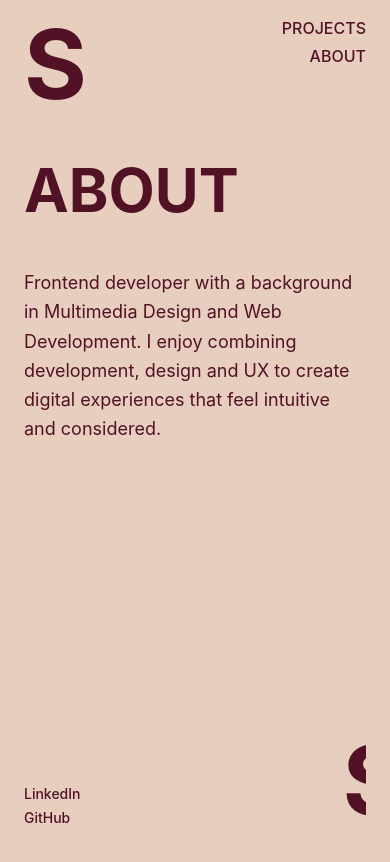
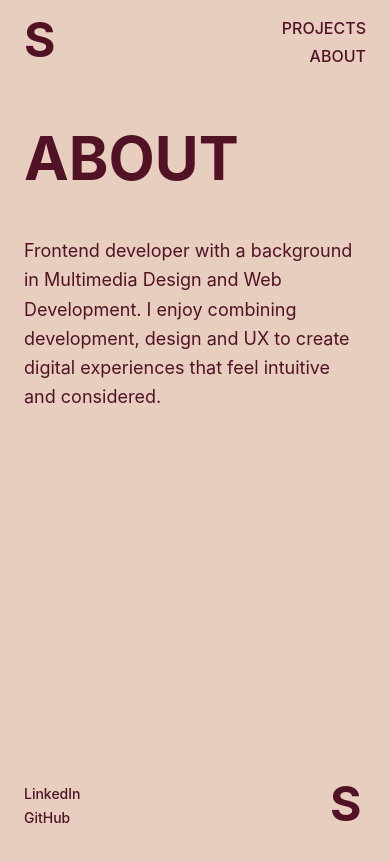
Before and after one commit to soph8111/sophiespang_portfolio, a React app: page /about in a window 390 px wide. Shown: the top 862 px of the page. Built offline with nearby package versions, Linux system fonts and the light colour scheme; the HTML template or start-up script is replaced by a standard one.

Commit message:
fix: adjust sizes for mobile

```diff
--- a/src/components/Footer.tsx
+++ b/src/components/Footer.tsx
@@ -22,7 +22,7 @@ function Footer({ collapsed, animateIn }: FooterProps) {
   }, []);
 
   return (
-    <footer className="fixed inset-x-0 bottom-0 z-50 flex items-end justify-between px-6 py-4">
+    <footer className="fixed inset-x-0 bottom-0 z-50 flex items-end justify-between px-6 py-4 bg-background md:bg-transparent">
       <div className="flex flex-col gap-1 text-sm font-medium">
         <a href="https://www.linkedin.com/in/sophie-feline-spang-kjeldsen/" target="_blank" rel="noreferrer" className="text-foreground">
           LinkedIn
@@ -41,7 +41,7 @@ function Footer({ collapsed, animateIn }: FooterProps) {
             x: collapsed ? distance : 0,
           }}
           transition={animateIn ? introTransition : pageTransition}
-          className="flex cursor-default text-8xl font-bold uppercase text-foreground"
+          className="flex cursor-default text-5xl md:text-8xl font-bold uppercase text-foreground"
         >
           <span ref={sRef}>S</span>
 
--- a/src/components/Header.tsx
+++ b/src/components/Header.tsx
@@ -9,8 +9,8 @@ interface HeaderProps {
 
 function Header({ collapsed, animateIn }: HeaderProps) {
   return (
-    <header className="fixed inset-x-0 top-0 z-50 flex items-start justify-between px-6 py-4">
-      <NavLink to="/" className="flex overflow-hidden text-8xl font-bold uppercase text-foreground">
+    <header className="fixed inset-x-0 top-0 z-50 flex items-start justify-between px-6 py-4 bg-background md:bg-transparent">
+      <NavLink to="/" className="flex overflow-hidden text-5xl md:text-8xl font-bold uppercase text-foreground">
         <motion.span initial={animateIn ? { y: "100%" } : false} animate={{ y: 0 }} transition={animateIn ? introTransition : pageTransition}>
           S
         </motion.span>
--- a/src/pages/AboutPage.tsx
+++ b/src/pages/AboutPage.tsx
@@ -3,7 +3,7 @@ import { projectEnterTransition } from "../utils/motion";
 
 function AboutPage() {
   return (
-    <motion.section initial={{ opacity: 0, y: 30 }} animate={{ opacity: 1, y: 0 }} transition={projectEnterTransition} className="mx-auto max-w-300 px-6 pb-32 pt-40">
+    <motion.section initial={{ opacity: 0, y: 30 }} animate={{ opacity: 1, y: 0 }} transition={projectEnterTransition} className="mx-auto max-w-300 px-6 pb-32 mt-32 md:pt-40">
       <div className="grid gap-12 md:grid-cols-2">
         <div>
           <h1 className="text-6xl font-bold uppercase">About</h1>
```
